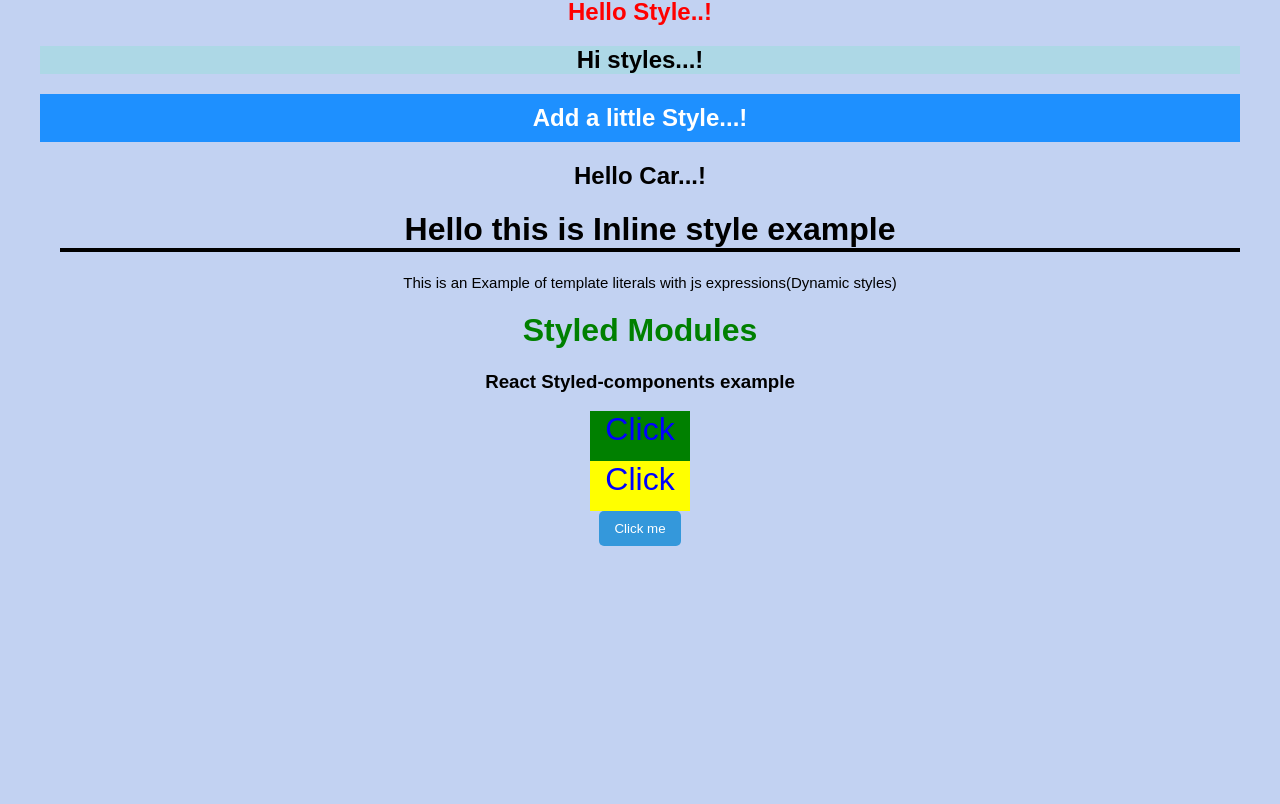
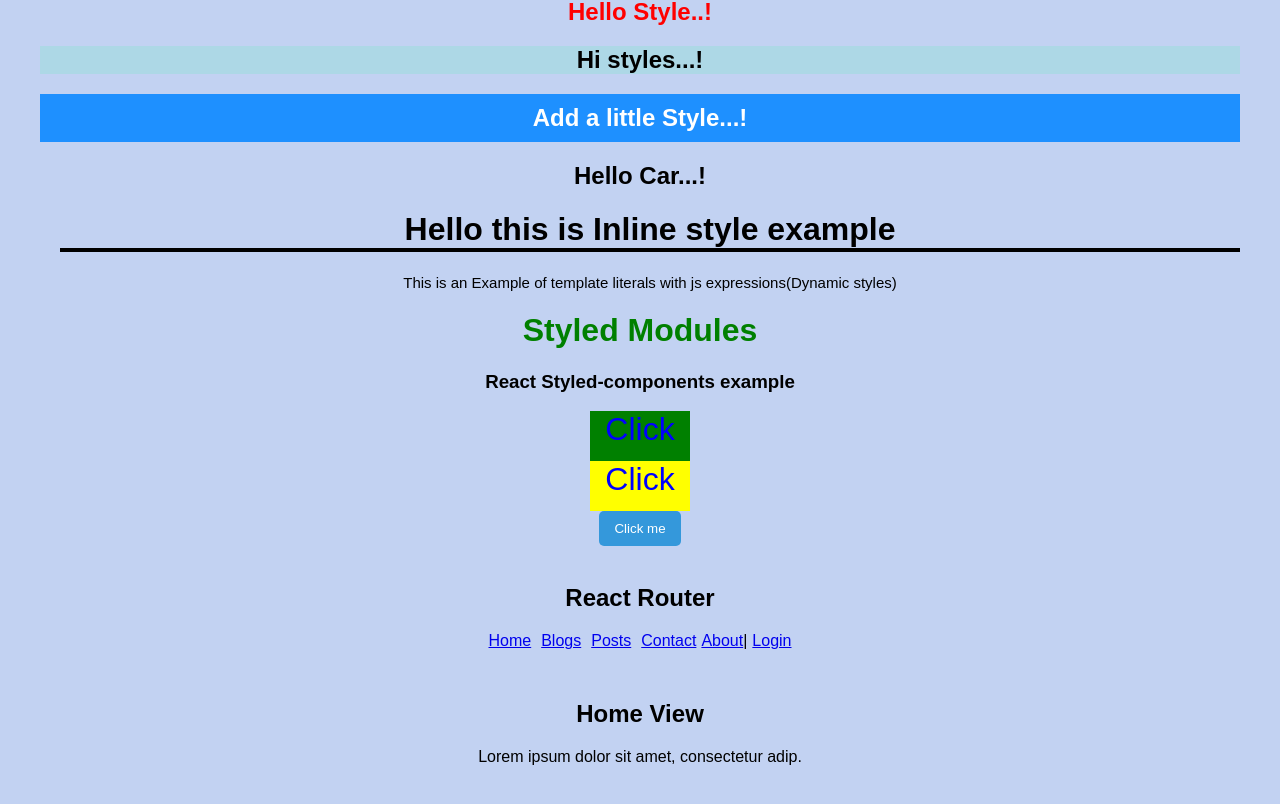
Before and after one commit to abhinav2697/reactjs-learning, a React (Create React App) app: page / in a window 1280 px wide. Shown: the part 6681-7485 px from the top of the page. Before the commit the page ends 7267 px from the top, so only its background shows below. Built offline with nearby package versions, Linux system fonts and the light colour scheme; no server answers.

Commit message:
Updated App.js

```diff
--- a/src/App.js
+++ b/src/App.js
@@ -41,6 +41,8 @@ import InlineStyles from './components/StylingCss/InlineStyles';
 import UserCardComponent from './components/StylingCss/UserCardComponent';
 import StyledModule from './components/StylingCss/StyledModule';
 import ButtonModule from './components/StylingCss/ButtonModule';
+import RouteExample from './components/Router/RouteExample';
+import AppLayout from './components/Router/Pages/AppLayout';
 function App() {
   return (
     <>
@@ -128,7 +130,10 @@ function App() {
       <InlineStyles />
       <UserCardComponent/>
       <StyledModule />
-      <ButtonModule/>
+      <ButtonModule /><br /><br />
+      <h2>{"React Router"}</h2>
+      <RouteExample />
+      {/* <AppLayout/> */}
     </>
   );
 }
```
